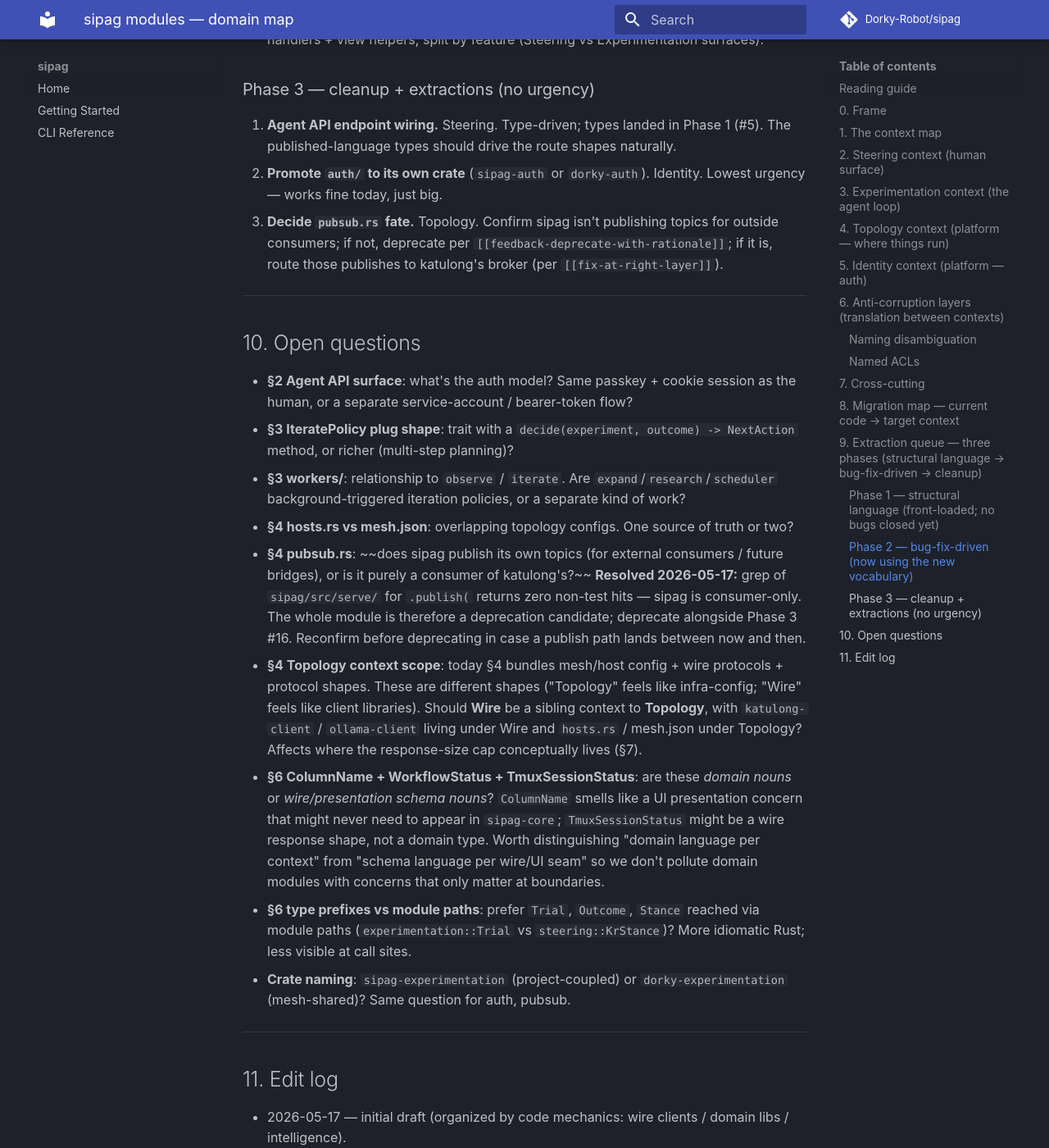
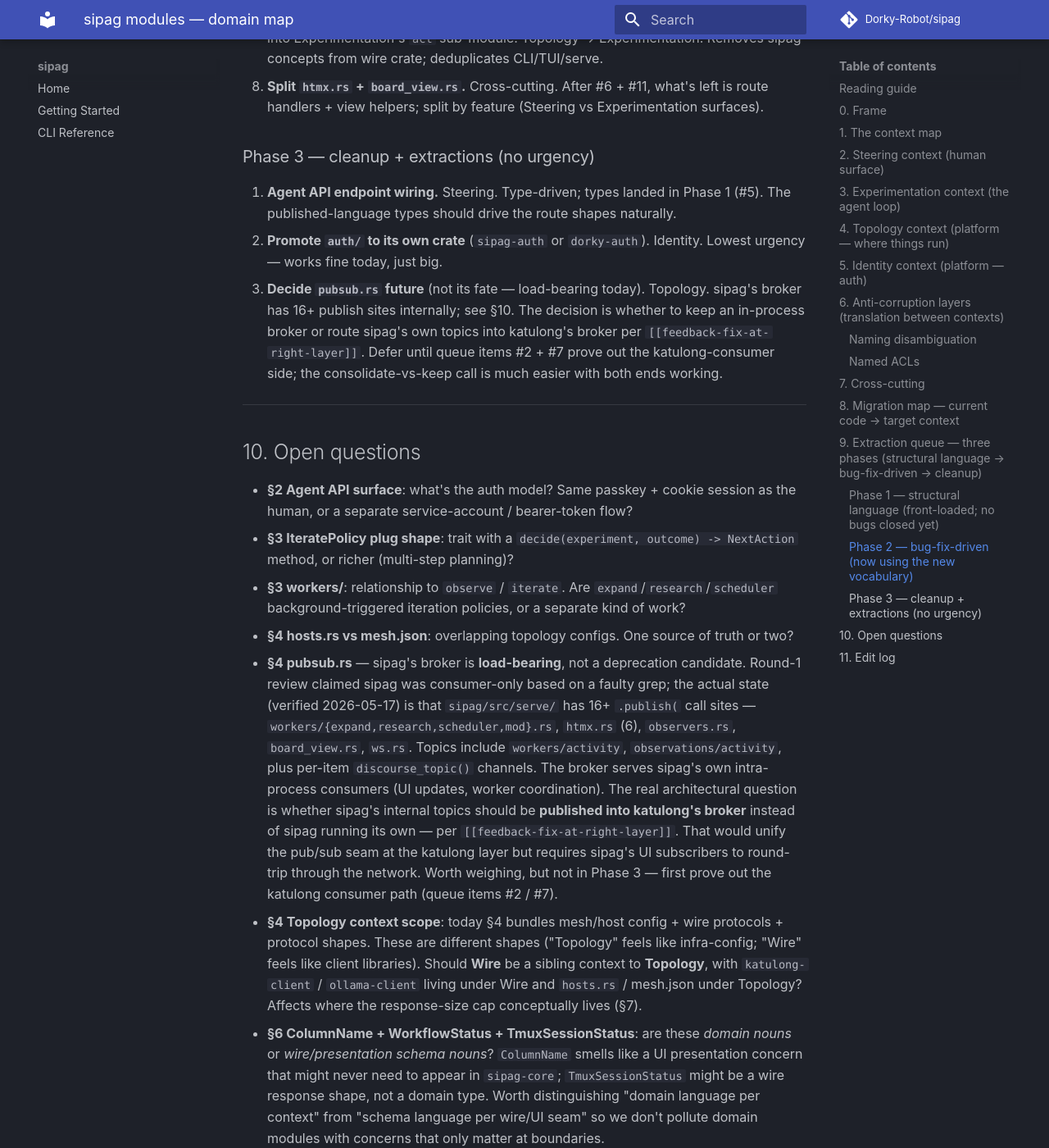
Before and after one commit to Dorky-Robot/sipag, an MkDocs documentation site: the page built from docs/modules.md, in a window 1280 px wide and 1400 px high, scrolled down 12738 px. Shown: the whole window at 82% size. Built offline with MkDocs 1.6.1 and Material for MkDocs 9.7.7, drawn with Linux system fonts in a browser that asks for light colours; comment, search, counter and statistics services are not loaded; some of the changed text lies outside the part shown.

Commit message:
fix(round 2): revert factually-wrong pubsub resolution, correct LOC drift, finish memory-name normalization
Round-2 review caught:

[HIGH] §10 pubsub "resolution" claimed sipag was consumer-only based on a
faulty grep. Actual state: sipag/src/serve/ has 16+ `.publish(` call
sites — workers/{expand,research,scheduler,mod}.rs, htmx.rs (6),
observers.rs, board_view.rs, ws.rs. sipag's broker (pubsub.rs:141) is
load-bearing for sipag's own intra-process consumers, NOT a deprecation
candidate. Reverted both §10 (open question reframed) and §9 #16
(retitled "Decide future" not "Decide fate"; defers the in-process-vs-
katulong-broker decision until queue items #2 + #7 prove out the
katulong-consumer side). §8 migration map row for pubsub.rs also
updated to "stays for now — load-bearing".

[LOW] LOC drift again — round-1 banner additions pushed feature.rs 837
and refine.rs 1364; round-2 banner additions (on-disk-data note) pushed
them to 847 and 1367 respectively. Updated.

[LOW] Memory-name normalization missed two sites:
- §0 legend line 12 had `[[memory: deprecate-with-rationale]]` (old form)
- Two pubsub paragraphs had `[[fix-at-right-layer]]` (missing prefix)
Both normalized to the `feedback-` prefixed canonical names.

Validation: make dev passes.

```diff
--- a/docs/modules.md
+++ b/docs/modules.md
@@ -9,7 +9,7 @@
 - 🟡 lives in code today, needs polish or relocation
 - 🟧 mixed in with other things, candidate for extraction
 - 🔴 scattered or duplicated, structural debt
-- ⛔ deprecated — see `[[memory: deprecate-with-rationale]]` (don't delete, preserve as "we tried this")
+- ⛔ deprecated — see `[[feedback-deprecate-with-rationale]]` (don't delete, preserve as "we tried this")
 - ❓ open question — answer in a follow-up edit
 
 ---
@@ -245,7 +245,7 @@ DDD principle: when two contexts have different words for the same shape, the bo
 | `sipag-core/src/gate.rs` | Experimentation `observe` | merge with nudge into one classifier |
 | `sipag-core/src/nudge.rs` | Experimentation `observe` | merge with gate |
 | `sipag-core/src/llm.rs` | Topology (as `ollama-client`); consumed by Experimentation `observe` | promote to crate |
-| `sipag-core/src/pubsub.rs` | ❓ if sipag becomes a pure consumer of katulong's broker, this whole module dies; needs confirmation sipag doesn't publish topics for outside consumers |
+| `sipag-core/src/pubsub.rs` | **stays for now** — load-bearing (16+ publish sites in `sipag/src/serve/`). Future decision: keep in-process broker, or route sipag's own topics into katulong's broker per `[[feedback-fix-at-right-layer]]`. See §10 + §9 #16. |
 | `sipag-core/src/hosts.rs` | Topology | reconcile with katulong mesh.json |
 | `sipag-core/src/config.rs` | Cross-cutting | stay |
 | `sipag-core/src/auth/` | Identity | extract to `sipag-auth` (low priority) |
@@ -290,7 +290,7 @@ The trade-off: Phase 1 PRs don't close open bugs. They earn their keep by making
 
 14. **Agent API endpoint wiring.** Steering. Type-driven; types landed in Phase 1 (#5). The published-language types should drive the route shapes naturally.
 15. **Promote `auth/` to its own crate** (`sipag-auth` or `dorky-auth`). Identity. Lowest urgency — works fine today, just big.
-16. **Decide `pubsub.rs` fate.** Topology. Confirm sipag isn't publishing topics for outside consumers; if not, deprecate per `[[feedback-deprecate-with-rationale]]`; if it is, route those publishes to katulong's broker (per `[[fix-at-right-layer]]`).
+16. **Decide `pubsub.rs` future** (not its fate — load-bearing today). Topology. sipag's broker has 16+ publish sites internally; see §10. The decision is whether to keep an in-process broker or route sipag's own topics into katulong's broker per `[[feedback-fix-at-right-layer]]`. Defer until queue items #2 + #7 prove out the katulong-consumer side; the consolidate-vs-keep call is much easier with both ends working.
 
 ---
 
@@ -300,7 +300,7 @@ The trade-off: Phase 1 PRs don't close open bugs. They earn their keep by making
 - **§3 IteratePolicy plug shape**: trait with a `decide(experiment, outcome) -> NextAction` method, or richer (multi-step planning)?
 - **§3 workers/**: relationship to `observe` / `iterate`. Are `expand`/`research`/`scheduler` background-triggered iteration policies, or a separate kind of work?
 - **§4 hosts.rs vs mesh.json**: overlapping topology configs. One source of truth or two?
-- **§4 pubsub.rs**: ~~does sipag publish its own topics (for external consumers / future bridges), or is it purely a consumer of katulong's?~~ **Resolved 2026-05-17:** grep of `sipag/src/serve/` for `.publish(` returns zero non-test hits — sipag is consumer-only. The whole module is therefore a deprecation candidate; deprecate alongside Phase 3 #16. Reconfirm before deprecating in case a publish path lands between now and then.
+- **§4 pubsub.rs** — sipag's broker is **load-bearing**, not a deprecation candidate. Round-1 review claimed sipag was consumer-only based on a faulty grep; the actual state (verified 2026-05-17) is that `sipag/src/serve/` has 16+ `.publish(` call sites — `workers/{expand,research,scheduler,mod}.rs`, `htmx.rs` (6), `observers.rs`, `board_view.rs`, `ws.rs`. Topics include `workers/activity`, `observations/activity`, plus per-item `discourse_topic()` channels. The broker serves sipag's own intra-process consumers (UI updates, worker coordination). The real architectural question is whether sipag's internal topics should be **published into katulong's broker** instead of sipag running its own — per `[[feedback-fix-at-right-layer]]`. That would unify the pub/sub seam at the katulong layer but requires sipag's UI subscribers to round-trip through the network. Worth weighing, but not in Phase 3 — first prove out the katulong consumer path (queue items #2 / #7).
 - **§4 Topology context scope**: today §4 bundles mesh/host config + wire protocols + protocol shapes. These are different shapes ("Topology" feels like infra-config; "Wire" feels like client libraries). Should **Wire** be a sibling context to **Topology**, with `katulong-client` / `ollama-client` living under Wire and `hosts.rs` / mesh.json under Topology? Affects where the response-size cap conceptually lives (§7).
 - **§6 ColumnName + WorkflowStatus + TmuxSessionStatus**: are these *domain nouns* or *wire/presentation schema nouns*? `ColumnName` smells like a UI presentation concern that might never need to appear in `sipag-core`; `TmuxSessionStatus` might be a wire response shape, not a domain type. Worth distinguishing "domain language per context" from "schema language per wire/UI seam" so we don't pollute domain modules with concerns that only matter at boundaries.
 - **§6 type prefixes vs module paths**: prefer `Trial`, `Outcome`, `Stance` reached via module paths (`experimentation::Trial` vs `steering::KrStance`)? More idiomatic Rust; less visible at call sites.
@@ -315,3 +315,4 @@ The trade-off: Phase 1 PRs don't close open bugs. They earn their keep by making
 - 2026-05-17 — full rewrite around DDD bounded contexts (Steering / Experimentation / Topology / Identity). Folded former "Refinement" / "Execution" / "Sensing" into Experimentation per the RL/Edison work model (see memory: `project-sipag-work-model-experimentation`). Established naming disambiguation for overloaded `Session` / `Status`. Marked `feature.rs` + `refine.rs` as ⛔ deprecated (preserve, don't delete, per `feedback-deprecate-with-rationale`).
 - 2026-05-17 — re-sequenced §9 into three phases (structural language first, then bug-fix-driven, then cleanup). Rationale: every PR that ships in the old vocabulary entrenches it. Front-loading language work means subsequent PRs migrate the codebase organically.
 - 2026-05-17 — review-fix round on PR #536 — fixed URL typo (keglong → katulong), normalized memory name to `feedback-deprecate-with-rationale`, corrected LOC counts (feature/refine/auth), enumerated `serve/workers/` files, added `serve/categorize.rs` row, added Claude-subprocess breadcrumb to §4, closed pubsub open question with grep finding, opened topology-split and domain-vs-schema-noun questions in §10, acknowledged phase-ordering trade-off in §9 (interleaving permissible after #1 + #2 land), explicit TUI-as-third-dedup-site note.
+- 2026-05-17 — review-fix round 2 on PR #536 — reverted the **factually wrong** pubsub resolution (sipag's broker has 16+ internal publish sites — it's load-bearing, NOT a deprecation candidate); reframed §10 + §9 #16 around the correct architectural question (in-process broker vs routing into katulong's broker). LOC drift round-2 (feature.rs 837→847, refine.rs 1364→1367 — the round-1 banner additions pushed them up again). Normalized the two memory references that still used the unprefixed form (`[[memory: deprecate-with-rationale]]` in the §0 legend and `[[fix-at-right-layer]]` in pubsub paragraphs).
```
Also changed, not shown: other parts of docs/modules.md (+1 -1 lines).
